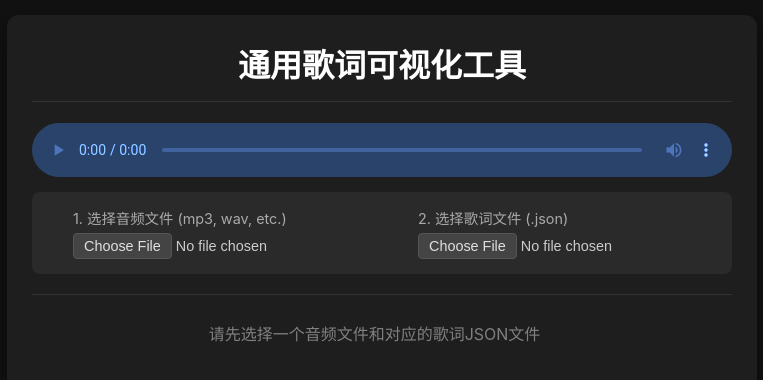
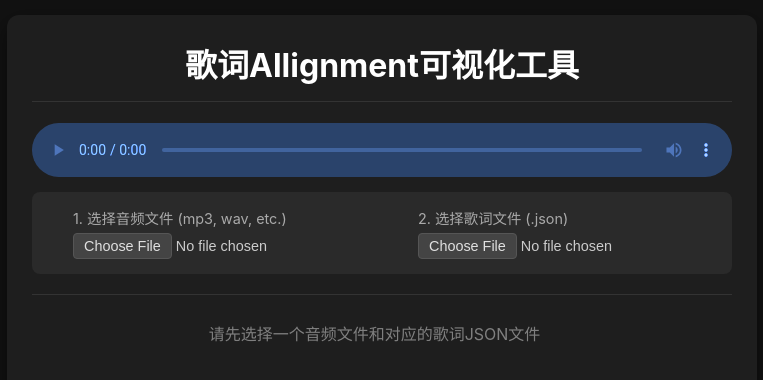
Before and after one commit to billyblu2000/lyrics_allignment_vis, a plain HTML site: page index.html in a window 1280 px wide. Shown: the whole page, without its empty margins (258-1021 px from the left). Drawn offline with Linux system fonts and the light colour scheme.

Commit message:
Update index.html

```diff
--- a/index.html
+++ b/index.html
@@ -136,7 +136,7 @@
 <body>
 
     <div class="container">
-        <h1>通用歌词可视化工具</h1>
+        <h1>歌词Allignment可视化工具</h1>
 
         <!-- 音频播放器初始没有 src -->
         <audio id="audio-player" controls></audio>
```
